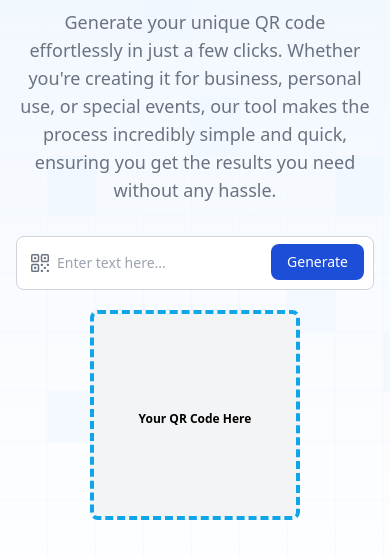
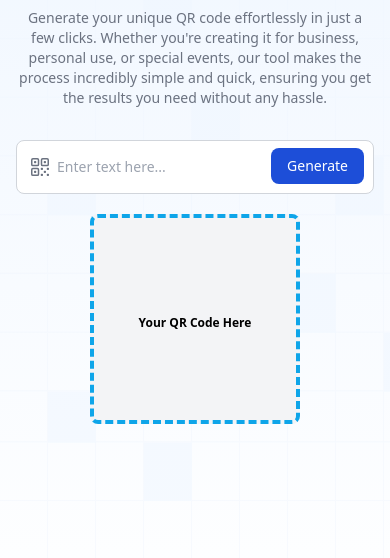
Before and after one commit to ilham-s-saksena/free-qr-code-generator, a plain HTML site: page index.html in a window 390 px wide. Shown: the part 188-746 px from the top of the page. Drawn offline with Linux system fonts and the light colour scheme.

Commit message:
add some changes for fix a display

```diff
--- a/index.html
+++ b/index.html
@@ -13,7 +13,7 @@
 </head>
 <body>
 
-<section style="background-image: url('src/hero-pattern.svg');" class="bg-white min-h-screen grid place-items-center">
+<section style="background-image: url('src/hero-pattern.svg'); overflow-x: hidden;" class="bg-white min-h-screen grid place-items-center">
     <div class="pt-8 pb-16 px-4 h-full mx-auto max-w-screen-xl text-center lg:py-16 z-10 relative">
         <a href="#" class="inline-flex justify-between items-center py-1 px-1 pe-4 mb-7 text-sm text-blue-700 bg-blue-100 rounded-full hover:bg-blue-200">
             <span class="text-xs bg-blue-600 rounded-full text-white px-4 py-1.5 me-3">New</span> <span class="text-sm font-medium">QR Code Generator Feature is Live! Try it now</span>
@@ -22,7 +22,7 @@
             </svg>
         </a>
         <h1 class="mb-4 text-4xl font-extrabold tracking-tight leading-none text-gray-900 md:text-5xl lg:text-6xl">Create Your Own QR Code</h1>
-        <p class="mb-8 text-lg font-normal text-gray-500 lg:text-xl sm:px-16 lg:px-48">Generate your unique QR code effortlessly in just a few clicks. Whether you're creating it for business, personal use, or special events, our tool makes the process incredibly simple and quick, ensuring you get the results you need without any hassle.</p>
+        <p class="mb-8 text-sm font-normal text-gray-500 lg:text-xl sm:px-16 lg:px-48">Generate your unique QR code effortlessly in just a few clicks. Whether you're creating it for business, personal use, or special events, our tool makes the process incredibly simple and quick, ensuring you get the results you need without any hassle.</p>
         <form id="qrForm" class="w-full max-w-md mx-auto">
             <label for="default-email" class="mb-2 text-sm font-medium text-gray-900 sr-only">Generator</label>
             <div class="relative">
```
